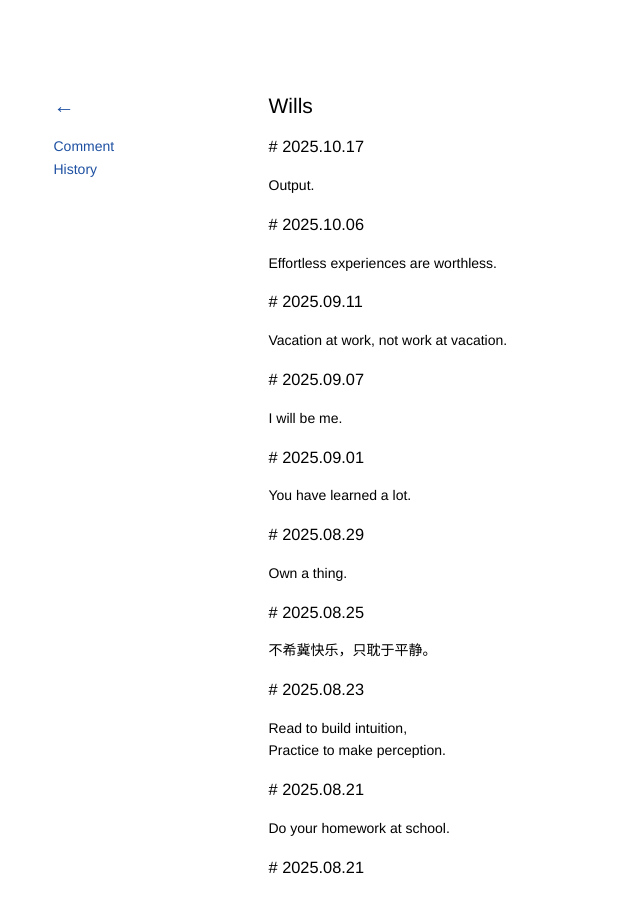
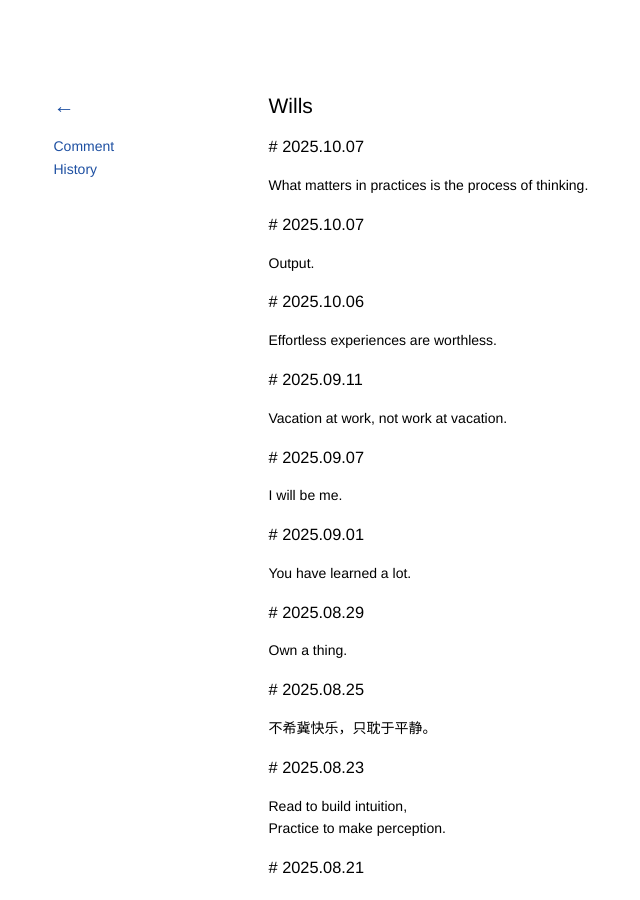
Before and after one commit to kidlj/awei, a Jekyll site: the page built from _wiki/wills.md, in a window 1280 px wide and 900 px high. Shown: the whole window, without its empty margins (79-719 px from the left). Built offline with Jekyll 4.4.1, drawn with Linux system fonts in a browser that asks for light colours.

Commit message:
update wills

```diff
--- a/_wiki/wills.md
+++ b/_wiki/wills.md
@@ -2,7 +2,11 @@
 title: Wills
 ---
 
-### 2025.10.17
+### 2025.10.07
+
+What matters in practices is the process of thinking.
+
+### 2025.10.07
 
 Output.
 
```
